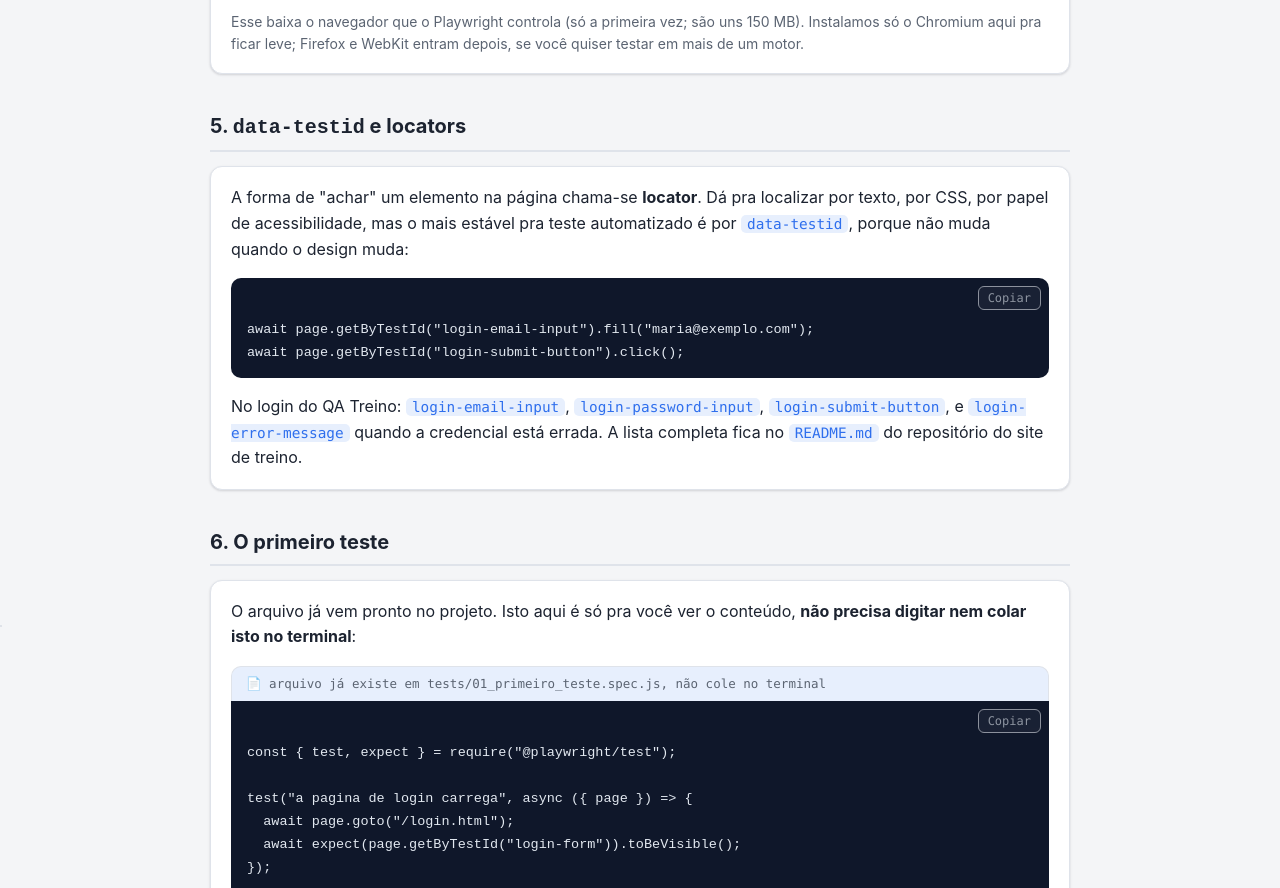
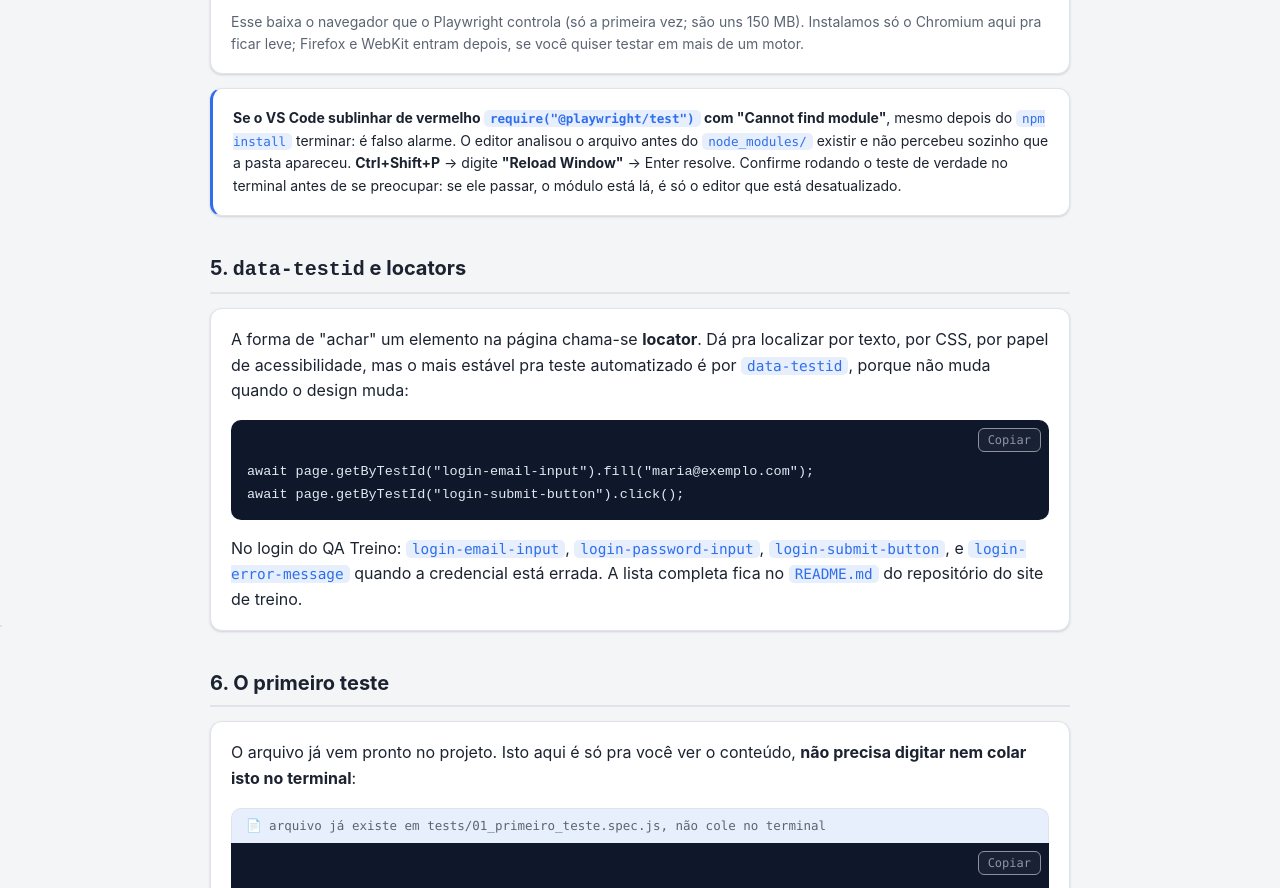
Before and after one commit to ezequiel-dawud/HardSkillsQA, a plain HTML site: page site/playwright/modulo-1.html in a window 1280 px wide. Shown: the part 2575-3463 px from the top of the page. Drawn offline with Linux system fonts and the light colour scheme; a script that the page names is missing.

Commit message:
Avisa sobre o falso alarme do VS Code "Cannot find module" no Modulo 1
Reportado por quem testou como aluno: depois do npm install, o VS Code
as vezes sublinha o require("@playwright/test") de vermelho porque
analisou o arquivo antes do node_modules/ existir. Reload Window
resolve -- confirmado rodando o teste de verdade (passou, o modulo
estava la o tempo todo).

Co-Authored-By: Claude Sonnet 5 <noreply@anthropic.com>

```diff
--- a/site/playwright/modulo-1.html
+++ b/site/playwright/modulo-1.html
@@ -160,6 +160,17 @@
           quiser testar em mais de um motor.
         </p>
       </div>
+      <div class="card card-info" style="margin-bottom:0">
+        <p style="margin:0; font-size:14px">
+          <b>Se o VS Code sublinhar de vermelho <code>require("@playwright/test")</code>
+          com "Cannot find module"</b>, mesmo depois do <code>npm install</code> terminar: é
+          falso alarme. O editor analisou o arquivo antes do <code>node_modules/</code> existir
+          e não percebeu sozinho que a pasta apareceu. <b>Ctrl+Shift+P</b> → digite
+          <b>"Reload Window"</b> → Enter resolve. Confirme rodando o teste de verdade no
+          terminal antes de se preocupar: se ele passar, o módulo está lá, é só o editor que
+          está desatualizado.
+        </p>
+      </div>
     </section>
 
     <section class="secao">
```
